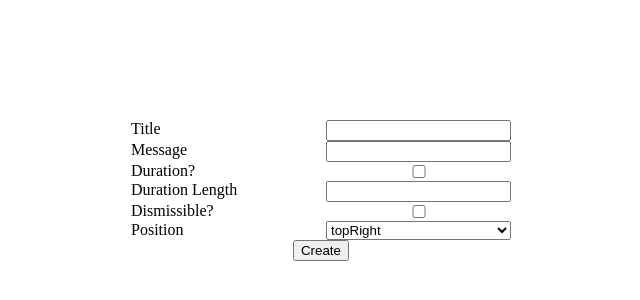
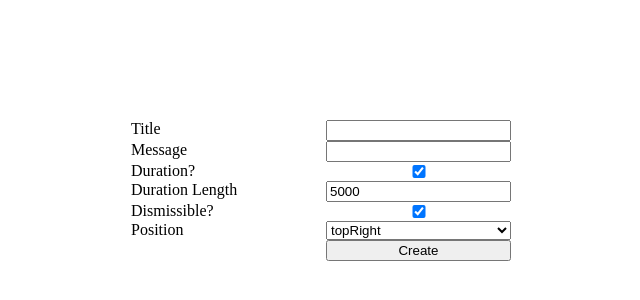
Before and after one commit to akeamwoods/SagaAlert, a React (Create React App) app: page / in a window 1280 px wide. Shown: the part 210-510 px from the top of the page, without its empty margins (319-959 px from the left). Built offline with nearby package versions, Linux system fonts and the light colour scheme; what typesafe-actions would draw is missing.

Commit message:
form working almost

```diff
--- a/src/index.tsx
+++ b/src/index.tsx
@@ -1,8 +1,8 @@
-import React from "react";
+import React, { useState, useEffect } from "react";
 import "./style.css";
 import { render } from "react-dom";
 import { Provider, useDispatch } from "react-redux";
-import { store, useTypedSelector } from "./store";
+import { store } from "./store";
 import { AlertPosition } from "./store/index";
 import { actions } from "./store/actions";
 import { NotificationContainer } from "./components/alert/container";
@@ -11,44 +11,87 @@ import { Form, FormWrapper } from "./style";
 
 function App() {
   const dispatch = useDispatch();
-  const alertInfo = useTypedSelector(state => {
-    return {
-      id: uuid.v4(),
-      title: state.title,
-      message: state.message,
-      duration: state.duration,
-      dismissible: state.dismissible,
-      position: state.position
-    };
-  });
+  const positions = Object.keys(AlertPosition).filter(
+    value => !isNaN(Number(value))
+  );
+
+  const [title, setTitle] = useState("");
+  const [message, setMessage] = useState("");
+  const [durationAllowed, setDurationAllowed] = useState(true);
+  const [duration, setDuration] = useState(0);
+  const [dismissible, setDismissible] = useState(true);
+  const [position, setIndex] = useState(0);
+
+  useEffect(() => {
+    setTitle("");
+    setMessage("");
+    setDurationAllowed(true);
+    setDuration(5000);
+    setDismissible(true);
+    setIndex(0);
+  }, []);
+
+  const onSubmit = () => {
+    if (durationAllowed || dismissible) {
+      dispatch(
+        actions.alertCreated({
+          id: uuid.v4(),
+          title,
+          message,
+          duration,
+          dismissible,
+          position
+        })
+      );
+    } else {
+      // validation here (need either a set duration or dissmissible);
+    }
+  };
+
   return (
     <div className="App">
       <NotificationContainer />
       <FormWrapper>
         <Form>
           <label>Title</label>
-          <input></input>
+          <input value={title} onChange={e => setTitle(e.target.value)}></input>
           <label>Message</label>
-          <input></input>
+          <input
+            value={message}
+            onChange={e => setMessage(e.target.value)}
+          ></input>
           <label>Duration?</label>
-          <input type="checkbox"></input>
+          <input
+            checked={durationAllowed}
+            onChange={() => setDurationAllowed(!durationAllowed)}
+            type="checkbox"
+          ></input>
           <label>Duration Length</label>
-          <input type="number"></input>
+          <input
+            value={duration}
+            onChange={e => setDuration(Number(e.target.value))}
+            type="number"
+          ></input>
           <label>Dismissible?</label>
-          <input type="checkbox"></input>
+          <input
+            checked={dismissible}
+            onChange={() => setDismissible(!dismissible)}
+            type="checkbox"
+          ></input>
           <label>Position</label>
-          <select>
-            {Object.keys(AlertPosition)
-              .filter(value => !isNaN(Number(value)))
-              .map(key => (
-                <option value={key}>{AlertPosition[key as any]}</option>
-              ))}
+          <select
+            value={positions[position]}
+            onChange={e => setIndex(e.target.selectedIndex)}
+          >
+            {positions.map(key => (
+              <option value={key}>{AlertPosition[key as any]}</option>
+            ))}
           </select>
           <label></label>
+          <button type="button" onClick={onSubmit}>
+            Create
+          </button>
         </Form>
-        <button onClick={() => dispatch(actions.alertCreated(alertInfo))}>
-          Create
-        </button>
       </FormWrapper>
     </div>
   );
```
